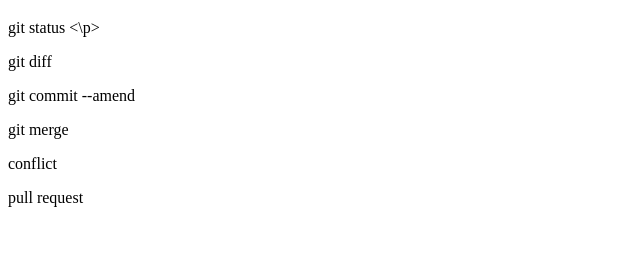
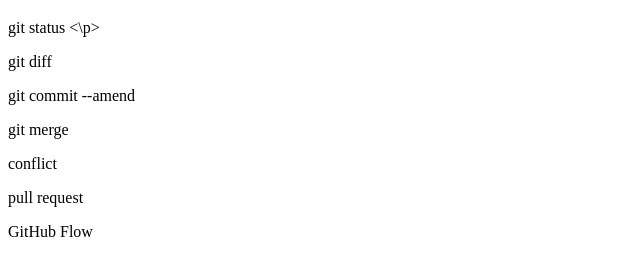
Before and after one commit to mrtripledouble0525/git_tutorial, a plain HTML site: page index.html in a window 1280 px wide. Shown: the part 96-372 px from the top of the page, without its empty margins (0-640 px from the left). Drawn offline with Linux system fonts and the light colour scheme.

Commit message:
GitHub Flow を追記

```diff
--- a/index.html
+++ b/index.html
@@ -5,3 +5,4 @@
  <P> git merge</P>
 <p> conflict</p>
 <p> pull request</p>
+<p> GitHub Flow</P>
```
